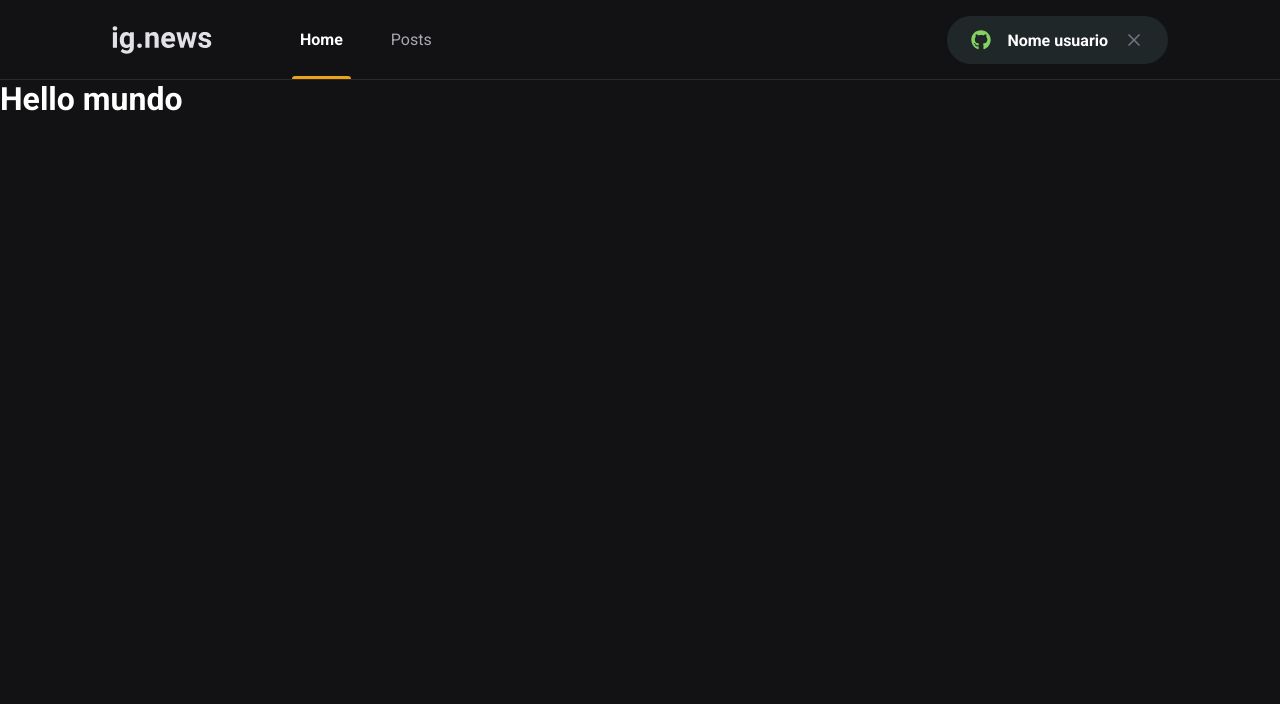
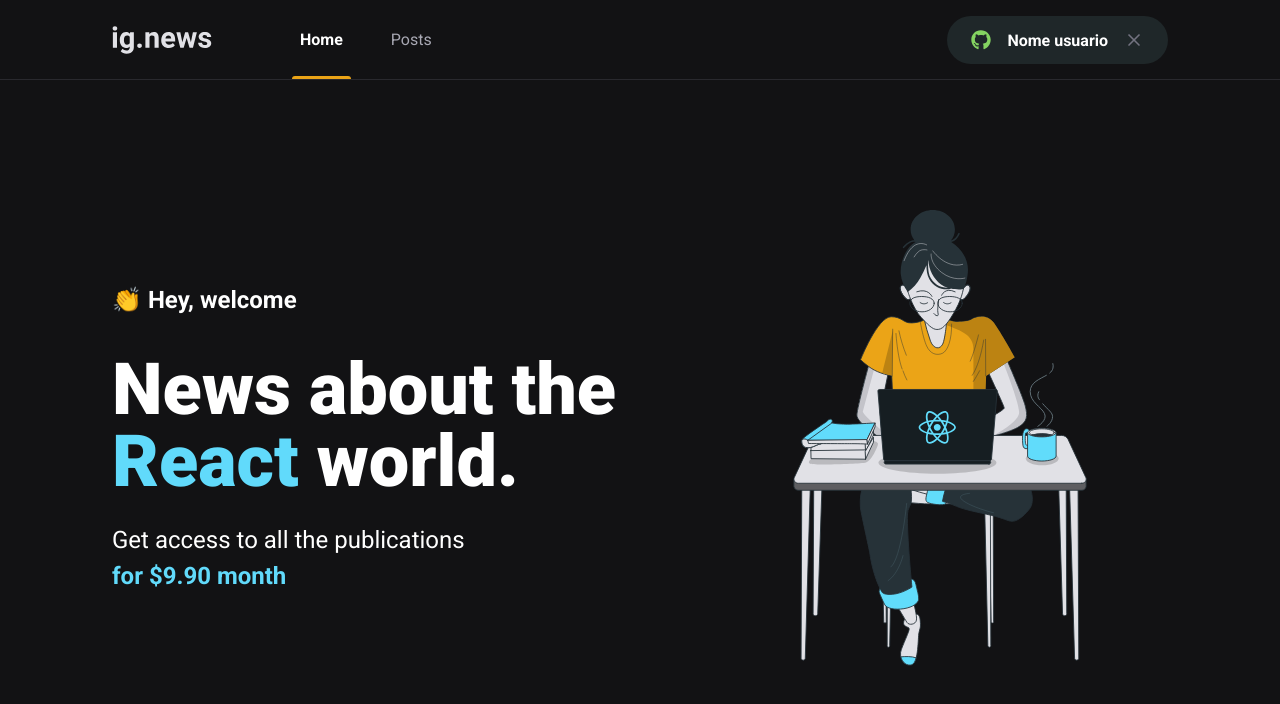
Before and after one commit to Thiago-spart/ignews, a Next.js app: page / in a window 1280 px wide. Shown: the top 704 px of the page. Built offline with nearby package versions, Linux system fonts and the light colour scheme.

Commit message:
Create Home page

```diff
--- a/src/pages/index.tsx
+++ b/src/pages/index.tsx
@@ -1,13 +1,37 @@
 import Head from "next/head";
+import Image from "next/image";
+
+import { Container, Hero } from "../../styles/home";
 
 export default function Home() {
 	return (
 		<>
 			<Head>
-				<title>ig.news</title>
+				<title>Home | ig.news</title>
 			</Head>
 
-			<h1>Hello mundo</h1>
+			<Container>
+				<Hero>
+					<span>👏 Hey, welcome</span>
+					<h1>
+						News about the <span>React</span> world.
+					</h1>
+					<p>
+						Get access to all the publications
+						<br />
+						<span>for $9.90 month</span>
+					</p>
+				</Hero>
+
+				<div>
+					<Image
+						src="/images/avatar.svg"
+						alt="Girl coding"
+						width="500px"
+						height="500px"
+					/>
+				</div>
+			</Container>
 		</>
 	);
 }
--- /dev/null
+++ b/styles/home.ts
@@ -0,0 +1,44 @@
+import styled from "styled-components";
+
+export const Container = styled.main`
+	max-width: 1120px;
+	margin: 0 auto;
+	padding: 0 2rem;
+	height: calc(100vh - 5rem);
+
+	display: flex;
+	align-items: center;
+	justify-content: space-between;
+`
+
+export const Hero = styled.section`
+	max-width: 600px;
+
+	> span {
+		font-size: 1.5rem;
+		font-weight: bold;
+	}
+
+	h1 {
+		font-size: 4.5rem;
+		line-height: 4.5rem;
+		font-weight: 900;
+		margin-top: 2.5rem;
+
+		span {
+			color: var(--cyan-500);
+		}
+	}
+
+	p {
+		font-size: 1.5rem;
+		line-height: 2.25rem;
+		margin-top: 1.5rem;
+
+		span {
+			color: var(--cyan-500);
+			font-weight: bold;
+		}
+	}
+
+`
```
Also changed, not shown: public/images/avatar.svg (renamed from public/images/user.svg).
